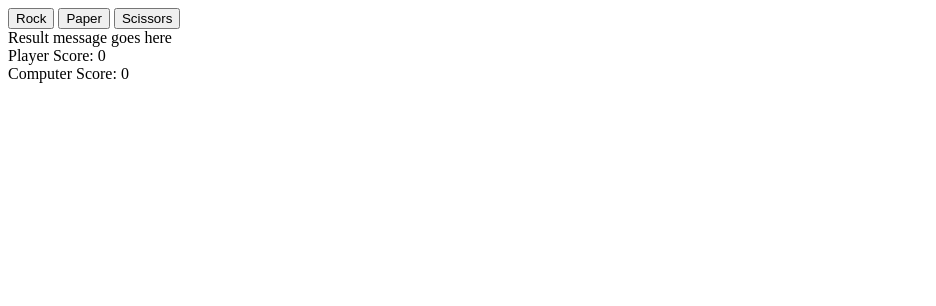
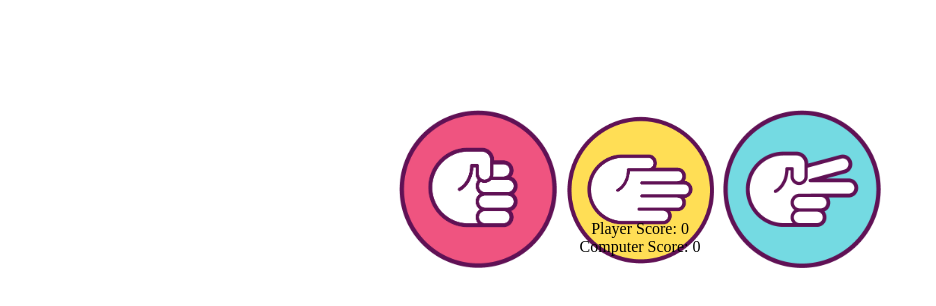
Before and after one commit to tommygatz/RPS, a plain HTML site: page rock-paper-scissors/index.html in a window 1280 px wide. Shown: the whole page, without its empty margins (0-936 px from the left). Drawn offline with Linux system fonts and the light colour scheme.

Commit message:
Images for buttons now, added assets folder

```diff
--- a/rock-paper-scissors/index.html
+++ b/rock-paper-scissors/index.html
@@ -9,20 +9,24 @@
 </head>
 <body>
     <div id='button-container'>
-        <button id='rock'>Rock</button>
-        <button id='paper'>Paper</button>
-        <button id='scissors'>Scissors</button>
+        <img src='assets/rock.png' id='rock'></img>
+        <img src='assets/paper.png'  id='paper'></img>
+        <img src='assets/scissors.png' id='scissors'></button>
     </div>
-    <div id='displayResults'>Result message goes here</div>
-    <div>Player Score:
-        <span id='playerScore'>0</span>
+    <div id="textBox">
+
+        <div>Player Score:
+            <span id='playerScore'>0</span>
+        </div>
+        <div>Computer Score:
+            <span id='compScore'>0</span>
+        </div>
+        <div id='displayResults'> </div>
+        <div id='gameOver'> </div>
     </div>
-    <div>Computer Score:
-        <span id='compScore'>0</span>
-    </div>
-    <div id='gameOver'></div>
-
 </body>
 
 
+
+
 </html>
--- a/rock-paper-scissors/script.js
+++ b/rock-paper-scissors/script.js
@@ -47,7 +47,7 @@ function playerSelect() {
 
 // Adding event listeners to the buttons
 
-const buttons = document.querySelectorAll('button'); // buttons is a node list. It looks and acts much like an array.
+const buttons = document.querySelectorAll('img'); // buttons is a node list. It looks and acts much like an array.
 
 buttons.forEach((button) => { // we use the .forEach method to iterate through each button
   button.addEventListener('click', () => {   // and for each one we add a 'click' listener
--- a/rock-paper-scissors/style.css
+++ b/rock-paper-scissors/style.css
@@ -0,0 +1,28 @@
+#button-container {
+    content: "";
+    /* background-color: blue; */
+    display: flexbox;
+    position: relative;
+    width: auto;
+    height: 100px;
+    margin-top: 100px;
+    margin-left: 25%;
+    margin-right: 25%;
+    text-align: center;
+}
+
+#rock, #paper, #scissors {
+    display: inline-flex;
+    position: relative;
+    top: 10%;
+    width: 25%;
+}
+
+
+#textBox {
+    /* background-color: blueviolet;  */
+    display: flexbox;
+    position: relative;
+    top: 20px;
+    text-align: center;
+}
```
Also changed, not shown: rock-paper-scissors/assets/paper.png (added), rock-paper-scissors/assets/rock.png (added), rock-paper-scissors/assets/scissors.png (added).
